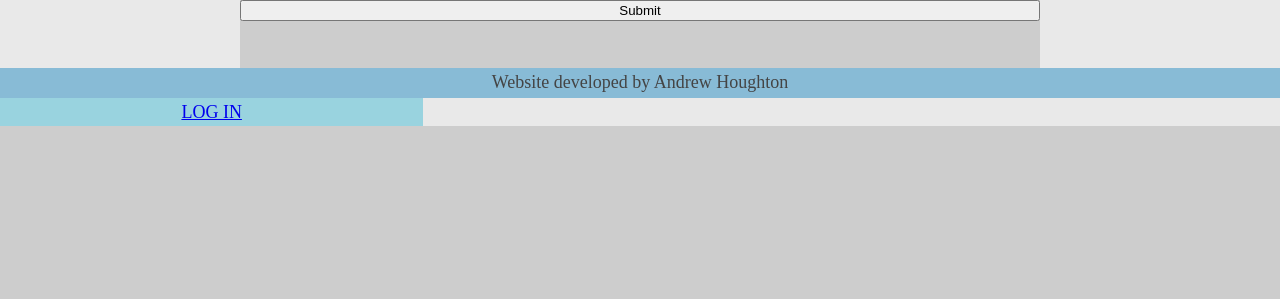
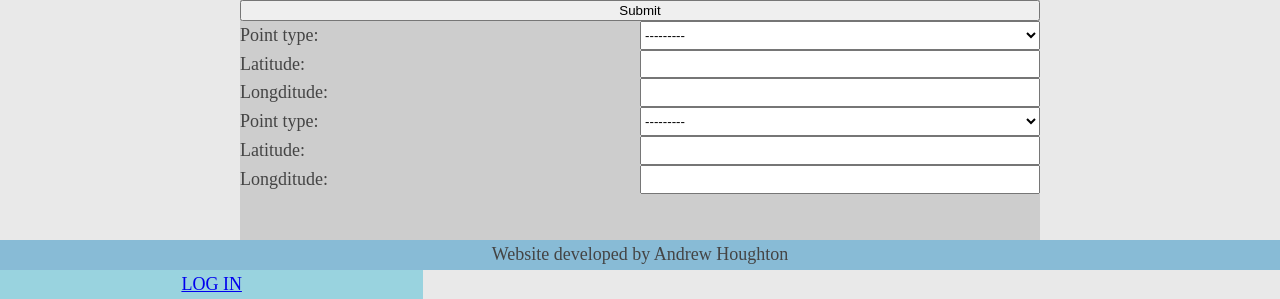
Before and after one commit to ahou8288/river_predict, a Django app: page /rivers/section/create in a window 1280 px wide. Shown: the part 1058-1357 px from the top of the page. Before the commit the page ends 1184 px from the top, so only its background shows below. Run offline with Django 3.2, Linux system fonts and the light colour scheme; data that the repository does not hold is empty; some libraries are stand-ins or nearby versions.

Commit message:
Working on saving locations in from section input

```diff
--- a/my_wiki/rivers/forms.py
+++ b/my_wiki/rivers/forms.py
@@ -1,5 +1,5 @@
 from django.forms import ModelForm, ModelChoiceField, FloatField
-from .models import Section, Gauge, River
+from .models import Section, Gauge, River, Points
 from markdownx.fields import MarkdownxFormField
 
 
@@ -21,3 +21,9 @@ class RiverForm(ModelForm):
     class Meta:
         model = River
         fields = ['name', 'description']
+
+
+class PointForm(ModelForm):
+    class Meta:
+        model = Points
+        exclude = []
--- a/my_wiki/rivers/static/rivers/js/maps.js
+++ b/my_wiki/rivers/static/rivers/js/maps.js
@@ -57,3 +57,7 @@ function submitForm(){
 
   document.getElementById("formgrid").submit();
 }
+
+function fillForms(){
+
+}
--- a/my_wiki/rivers/templates/create_section.html
+++ b/my_wiki/rivers/templates/create_section.html
@@ -58,11 +58,11 @@
         Map of section
         <div id="map"></div>
     </div>
-<!--
-    <input type="text" name="start_lat" hidden>
-    <input type="text" name="start_long" hidden>
-    <input type="text" name="end_lat" hidden>
-    <input type="text" name="end_long" hidden> -->
+
+    <!-- <div hidden> -->
+        {{ point_form1 }}
+        {{ point_form2 }}
+    <!-- </div> -->
 
     <br>
     <button onclick="submitForm()" class="submit_button">Submit</button>
--- a/my_wiki/rivers/views.py
+++ b/my_wiki/rivers/views.py
@@ -1,7 +1,7 @@
 from django.shortcuts import render, redirect
 from .models import River, Section, Level, Gauge, Interested
 from django.db.models import Max
-from rivers.forms import SectionForm, RiverForm
+from rivers.forms import SectionForm, RiverForm, PointForm
 import sys
 sys.path.insert(0, './rivers/lib')
 import gauge_download  # this actually runs it lol
@@ -72,7 +72,11 @@ class SectionView(TemplateView):
             section = Section()
             section.description = "### Placeholder title\n"
         form = SectionForm(instance=section)
-        args = {'form': form}
+        point_form = PointForm()
+        args = {
+            'form' : form,
+            'point_form1' : point_form,
+            'point_form2' : point_form}
 
         # return render(request, self.template_name, args)
         return render(request, 'create_section.html' , args)
@@ -84,6 +88,9 @@ class SectionView(TemplateView):
             # Save edit section
             slug_section = Section.objects.get(slug=slug)
             form = SectionForm(request.POST, instance=slug_section)
+
+        point_form1 = PointForm(request.POST)
+        point_form2 = PointForm(request.POST)
 
         if form.is_valid():
             changed_section = form.save(commit=False)
```
